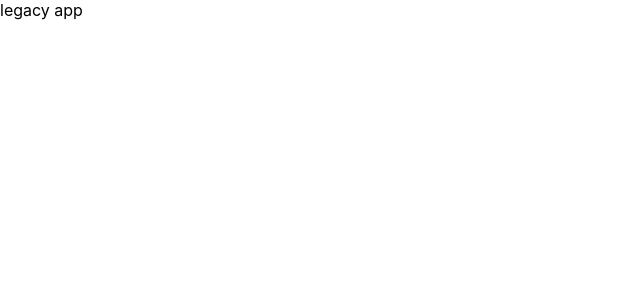
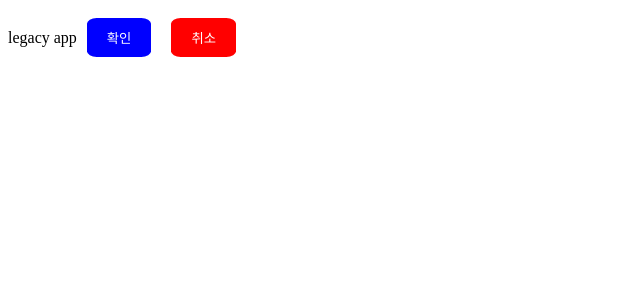
Before and after one commit to jparkk0517/fastcampus-mfa-monorepo, a React (Create React App) app in the folder apps/legacy/: page / in a window 1280 px wide. Shown: the top 300 px of the page, without its empty margins (0-640 px from the left). Built offline with nearby package versions, Linux system fonts and the light colour scheme.

Commit message:
feat: 7-2. legacy Button component 작성

```diff
--- a/apps/legacy/src/App.js
+++ b/apps/legacy/src/App.js
@@ -1,5 +1,13 @@
+import Button from "./components/Button";
+
 function App() {
-  return <div className="App">legacy app</div>;
+  return (
+    <div className="App">
+      legacy app
+      <Button>확인</Button>
+      <Button buttonType="cancel">취소</Button>
+    </div>
+  );
 }
 
 export default App;
--- /dev/null
+++ b/apps/legacy/src/components/Button.js
@@ -0,0 +1,16 @@
+import React, { Component } from "react";
+
+export default class Button extends Component {
+  render() {
+    const { buttonType = "confirm", children, ...props } = this.props;
+    return (
+      <button
+        {...props}
+        type="button"
+        className={`.button button-${buttonType}`}
+      >
+        {children}
+      </button>
+    );
+  }
+}
--- a/apps/legacy/src/index.css
+++ b/apps/legacy/src/index.css
@@ -1,13 +1,21 @@
-body {
-  margin: 0;
-  font-family: -apple-system, BlinkMacSystemFont, 'Segoe UI', 'Roboto', 'Oxygen',
-    'Ubuntu', 'Cantarell', 'Fira Sans', 'Droid Sans', 'Helvetica Neue',
-    sans-serif;
-  -webkit-font-smoothing: antialiased;
-  -moz-osx-font-smoothing: grayscale;
+button {
+  padding: 10px 20px;
+  margin: 10px;
+  border-radius: 15%;
+  color: white;
+  border: none;
+  cursor: pointer;
+}
+.button-confirm {
+  background-color: blue;
+}
+.button-cancel {
+  background-color: red;
 }
 
-code {
-  font-family: source-code-pro, Menlo, Monaco, Consolas, 'Courier New',
-    monospace;
+.button-confirm:hover {
+  background-color: darkblue;
 }
+.button-cancel:hover {
+  background-color: darkred;
+}
```
Also changed, not shown: 2 other files (tests, documents, lock files or other folders).
